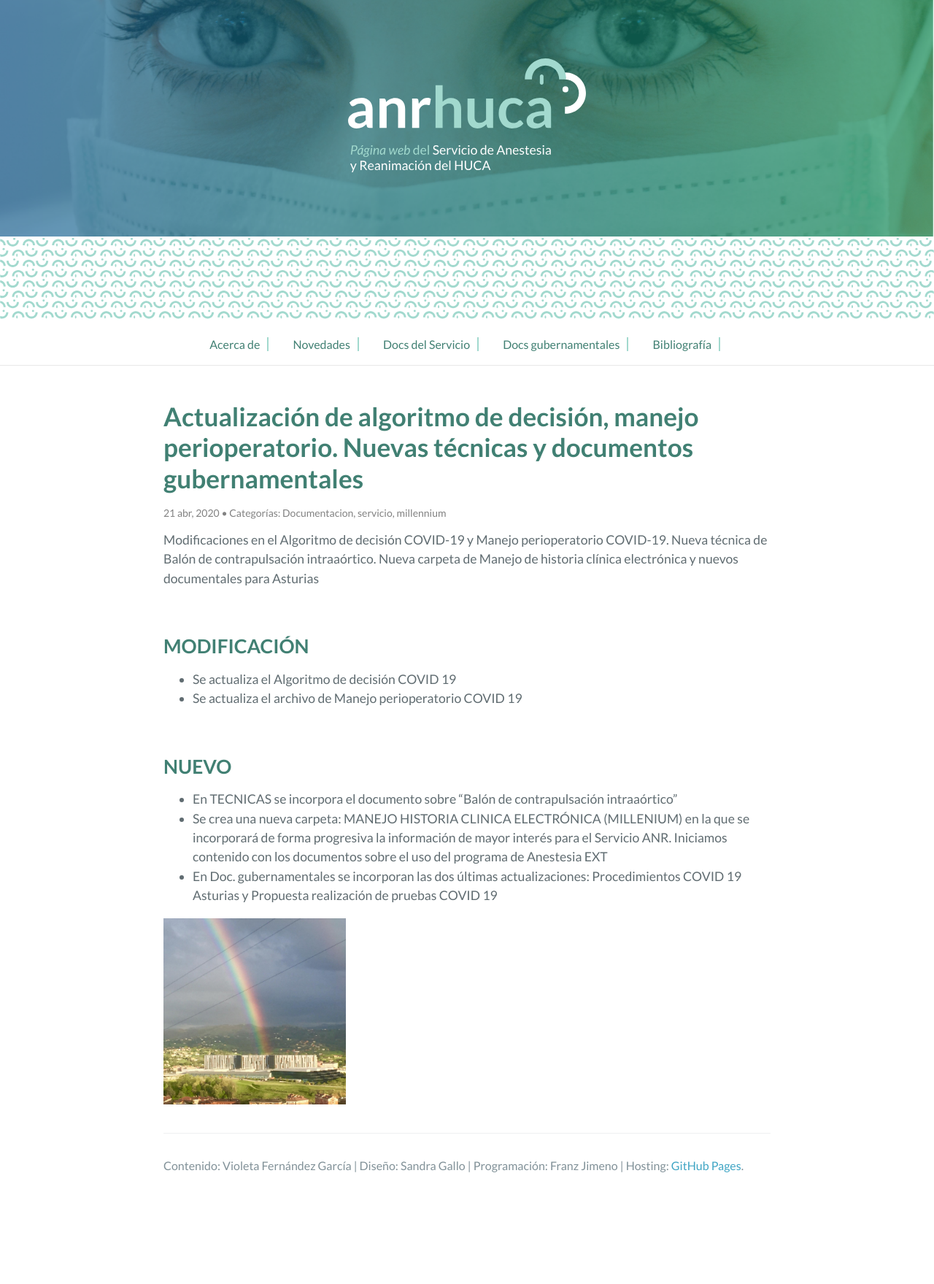
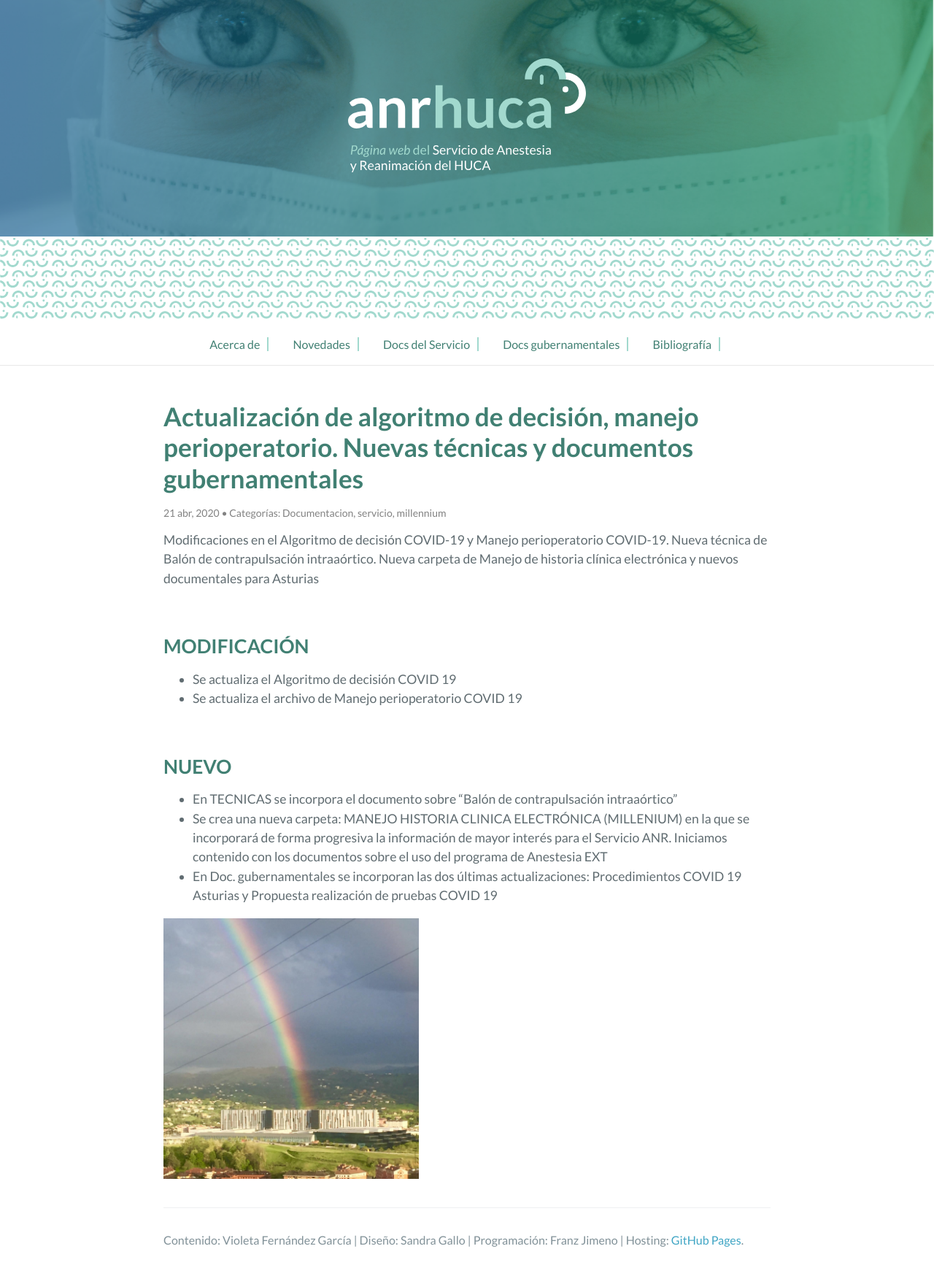
Before and after one commit to anrhuca/anrhuca.github.io, a Jekyll site: the page built from _posts/2020-04-21-actualizaciones-algoritmo-manejo-perioperatorio-y-novedades.md, in a window 1280 px wide. Shown: the whole page at 73% size. Built offline with Jekyll 4.4.1, drawn with Linux system fonts in a browser that asks for light colours; our own code applies the rules of GitHub Pages for plain Markdown files; before the commit the page ends 1657 px from its top, so only the background shows below that.

Commit message:
Update 2020-04-21-actualizaciones-algoritmo-manejo-perioperatorio-y-novedades.md

```diff
--- a/_posts/2020-04-21-actualizaciones-algoritmo-manejo-perioperatorio-y-novedades.md
+++ b/_posts/2020-04-21-actualizaciones-algoritmo-manejo-perioperatorio-y-novedades.md
@@ -22,4 +22,4 @@
 * En Doc. gubernamentales se incorporan las dos últimas actualizaciones:
 Procedimientos COVID 19 Asturias y Propuesta realización de pruebas COVID 19
 
-<img width="250px" src="/assets/img/arcoiris_sobre_HUCA.jpeg" alt="Todo va a salir bien"/>
+<img width="350px" src="/assets/img/arcoiris_sobre_HUCA.jpeg" alt="Todo va a salir bien"/>
```
